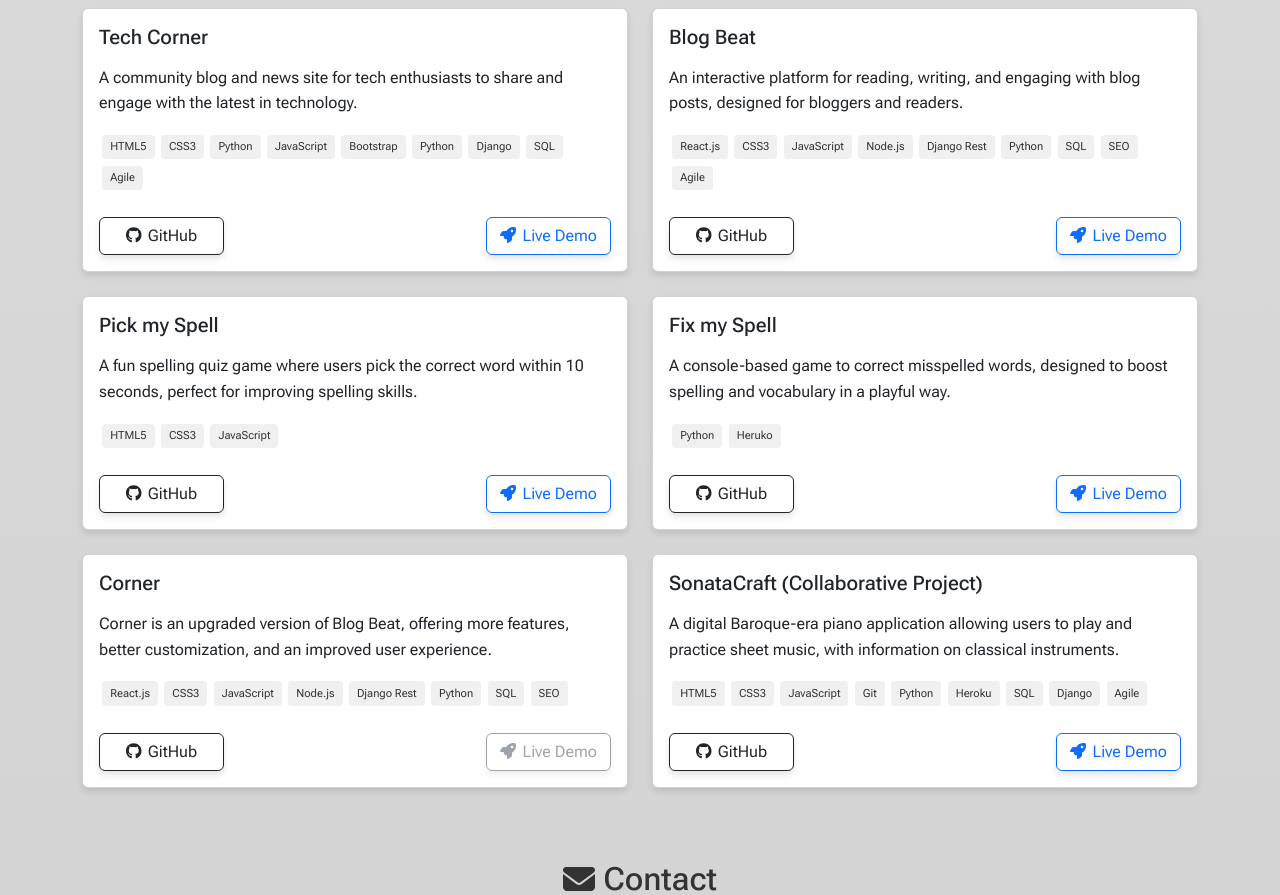
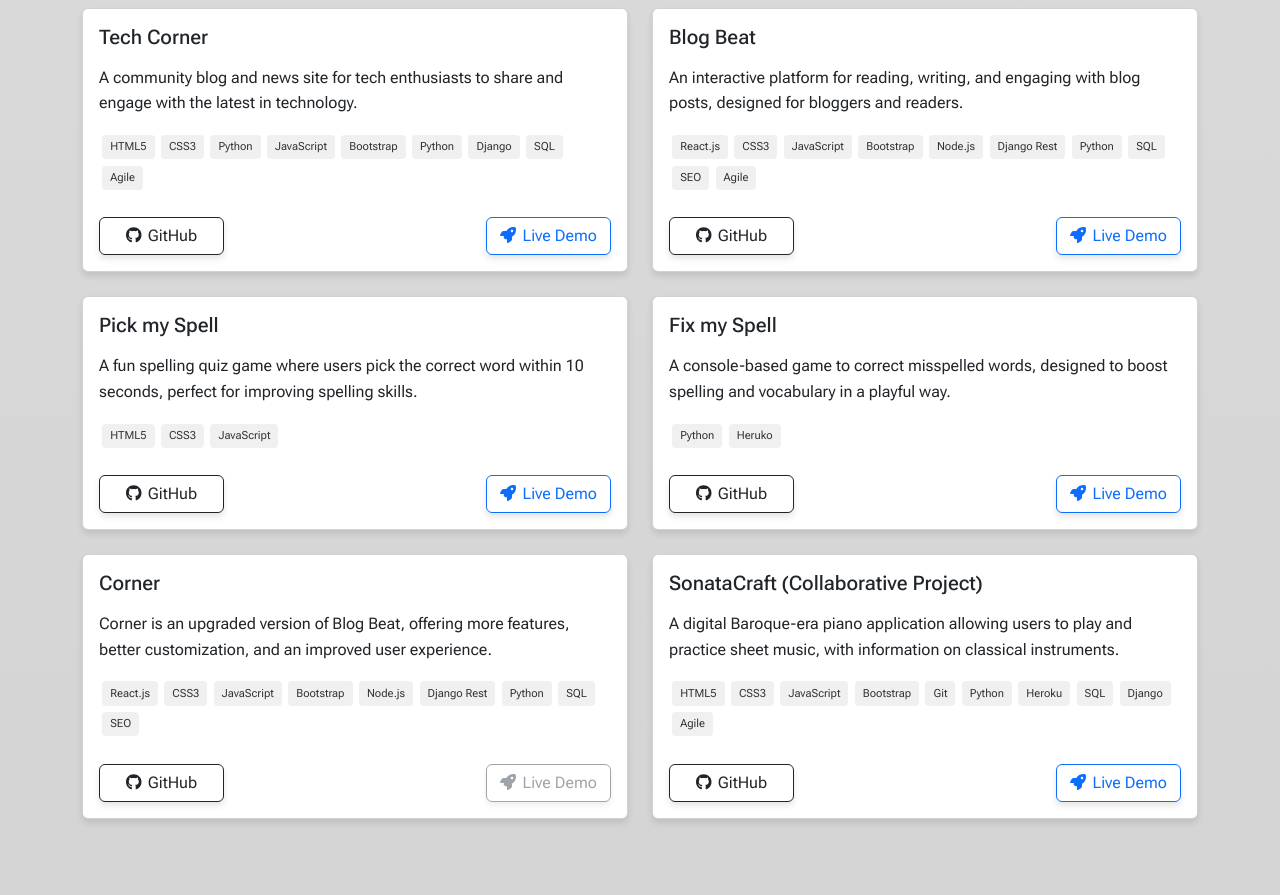
Before and after one commit to j0hanz/j0hanz-portfolio, a React (Create React App) app: page / in a window 1280 px wide. Shown: the part 3360-4255 px from the top of the page. Built offline with nearby package versions, Linux system fonts and the light colour scheme.

Commit message:
Add Bootstrap to some project cards

```diff
--- a/src/components/Portfolio.js
+++ b/src/components/Portfolio.js
@@ -42,6 +42,7 @@ const projects = [
       'React.js',
       'CSS3',
       'JavaScript',
+      'Bootstrap',
       'Node.js',
       'Django Rest',
       'Python',
@@ -76,6 +77,7 @@ const projects = [
       'React.js',
       'CSS3',
       'JavaScript',
+      'Bootstrap',
       'Node.js',
       'Django Rest',
       'Python',
@@ -93,6 +95,7 @@ const projects = [
       'HTML5',
       'CSS3',
       'JavaScript',
+      'Bootstrap',
       'Git',
       'Python',
       'Heroku',
```
